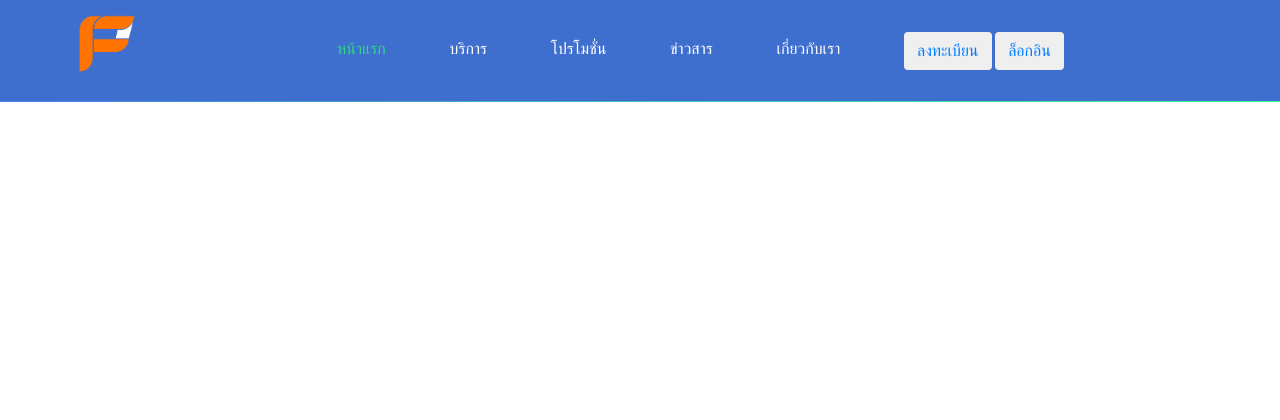
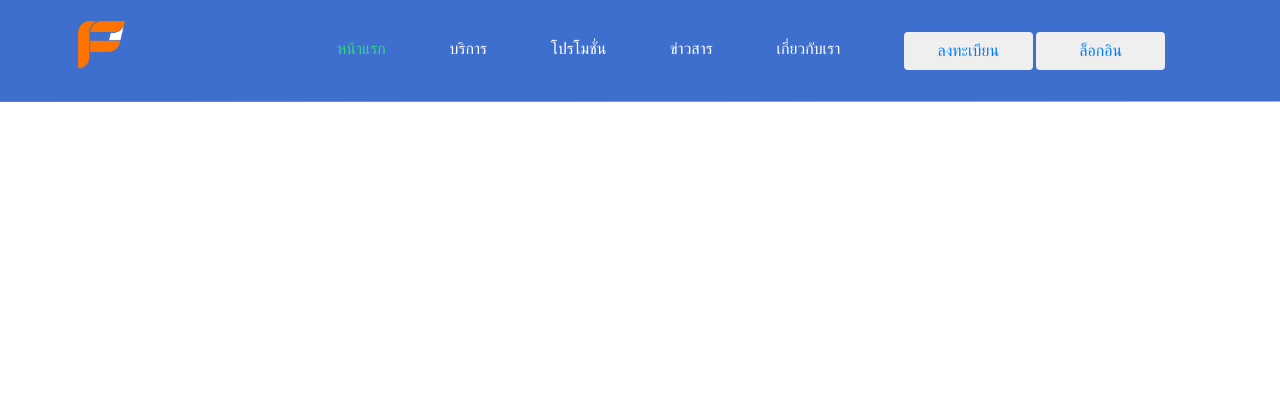
Before and after one commit to sidaratkhaobang/HCIProject, a CodeIgniter app: page /HCIProject/ in a window 1280 px wide. Shown: the top 420 px of the page. Run offline with CodeIgniter, Linux system fonts and the light colour scheme; some libraries are stand-ins or nearby versions.

Commit message:
edit button home size and respoit

```diff
--- a/application/views/home/home.php
+++ b/application/views/home/home.php
@@ -30,6 +30,7 @@ defined('BASEPATH') OR exit('No direct script access allowed');
 						<div class="logo">
 							<a href="#"><img src="http://localhost/HCIProject/public/images/logo.png" alt=""></a>
 						</div>
+							<div class="col-11">
 								<nav class="main_nav">
 									<ul>
 										<li class="active"><a href="http://localhost/HCIProject/home">หน้าแรก</a></li>
@@ -37,16 +38,11 @@ defined('BASEPATH') OR exit('No direct script access allowed');
 										<li><a href="properties.html">โปรโมชั่น</a></li>
 										<li><a href="news.html">ข่าวสาร</a></li>
 										<li><a href="contact.html">เกี่ยวกับเรา</a></li>
-								<!-- <div class="callout clearfix">
-								<li><a class="float-right" href="#register"></i>register</a></li>
-								<li><a class="float-right" href="#loin"></i>login</a></li>
-								</div> -->
 										<button class="btn btn-default"><a href="http://localhost/HCIProject/register">ลงทะเบียน</button>
 										<button class="btn btn-default"><a href="http://localhost/HCIProject/login">ล็อกอิน</button>
-
 									</ul>
-
 								</nav>
+    						</div>
 						<div class="hamburger ml-auto"><i class="fa fa-bars" aria-hidden="true"></i></div>
 					</div>
 				</div>
--- a/public/styles/home/main_styles.css
+++ b/public/styles/home/main_styles.css
@@ -1364,3 +1364,6 @@ section
 	text-transform: uppercase;
 	font-weight: 600;
 }
+.btn-default {
+	width: 15%;
+}
```
Lines whose indentation alone changed are shown as unchanged.
